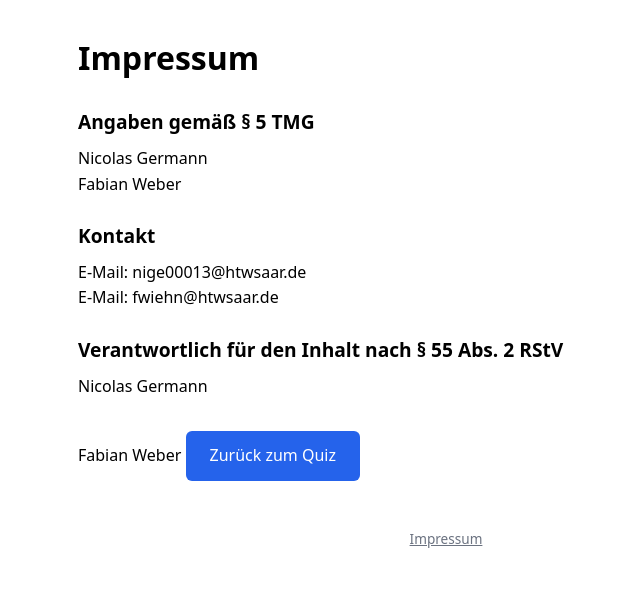
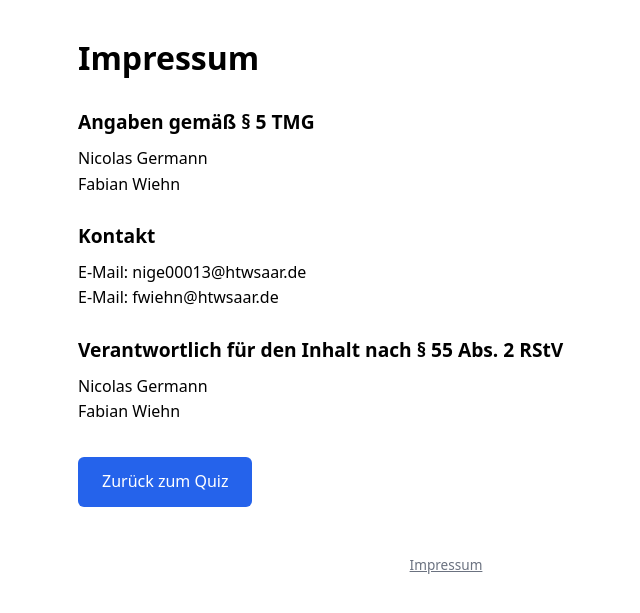
Before and after one commit to NicolasGermann/QuizzTool, a FastAPI app: page /impressum in a window 1280 px wide. Shown: the top 613 px of the page, without its empty margins (194-834 px from the left). Run offline with FastAPI, Linux system fonts and the light colour scheme; some libraries are stand-ins or nearby versions.

Commit message:
impressum 2

```diff
--- a/templates/impressum.html
+++ b/templates/impressum.html
@@ -22,7 +22,7 @@
     <h2>Angaben gemäß § 5 TMG</h2>
     <p>
         Nicolas Germann<br>
-        Fabian Weber
+        Fabian Wiehn
     </p>
 
     <h2>Kontakt</h2>
@@ -34,7 +34,8 @@
 
     <h2>Verantwortlich für den Inhalt nach § 55 Abs. 2 RStV</h2>
         Nicolas Germann<br>
-        Fabian Weber
+        Fabian Wiehn<br>
+
 
     <a href="/" class="btn btn-primary impressum-back">Zurück zum Quiz</a>
 </div>
```
